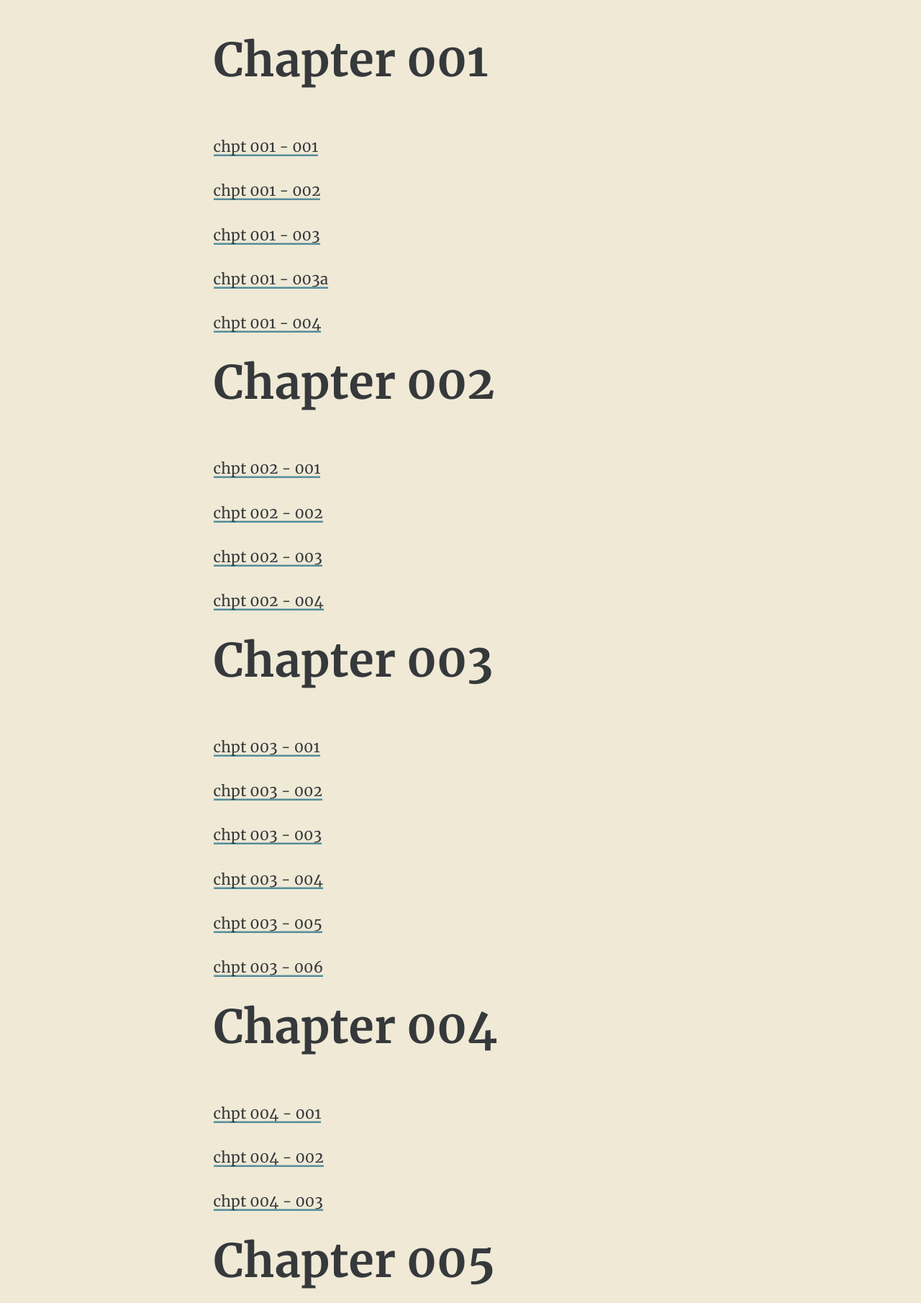
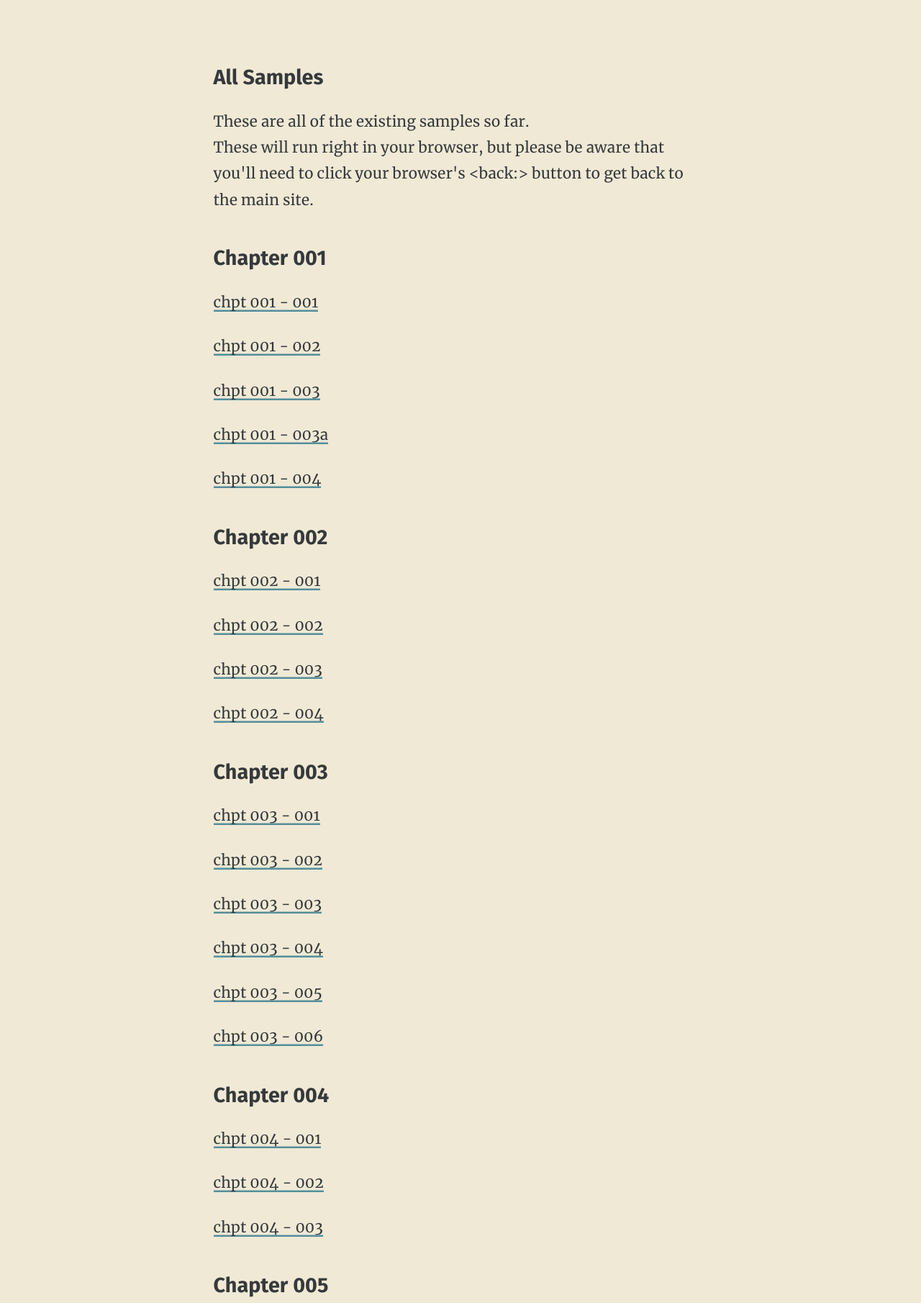
Before and after one commit to raddevus/MakeGamesWithJSWeb, an Astro site: page /about in a window 1280 px wide. Shown: the part 110-1920 px from the top of the page at 72% size. Built offline with nearby package versions, Linux system fonts and the light colour scheme; Astro itself is replaced by a stand-in of ours; no server answers.

Commit message:
Updated about page to include a description and various style changes.

```diff
--- a/src/pages/about.astro
+++ b/src/pages/about.astro
@@ -8,40 +8,43 @@ const permalink = `${Astro.site.href}about`;
 
 <BaseLayout title={title} description={description} permalink={permalink} current="about">
    <div class="container">
-   <h1>Chapter 001</h1>
+      <h2>All Samples</h2>
+      <p>These are all of the existing samples so far.<br>
+      These will run right in your browser, but please be aware that you'll need to click your browser's &lt;back:&gt; button to get back to the main site.  </p>
+   <h2>Chapter 001</h2>
 <p><a href="code/chpt001/chpt001-001.htm">chpt 001 - 001</a></p>
 <p><a href="code/chpt001/chpt001-002.htm">chpt 001 - 002</a></p>
 <p><a href="code/chpt001/chpt001-003.htm">chpt 001 - 003</a></p>
 <p><a href="code/chpt001/chpt001-003a.htm">chpt 001 - 003a</a></p>
 <p><a href="code/chpt001/chpt001-004.htm">chpt 001 - 004</a></p>
-<h1>Chapter 002</h1>
+<h2>Chapter 002</h2>
 <p><a href="code/chpt002/chpt002-001.htm">chpt 002 - 001</a></p>
 <p><a href="code/chpt002/chpt002-002.htm">chpt 002 - 002</a></p>
 <p><a href="code/chpt002/chpt002-003.htm">chpt 002 - 003</a></p>
 <p><a href="code/chpt002/chpt002-004.htm">chpt 002 - 004</a></p>
-<h1>Chapter 003</h1>
+<h2>Chapter 003</h2>
 <p><a href="code/chpt003/chpt003-001.htm">chpt 003 - 001</a></p>
 <p><a href="code/chpt003/chpt003-002.htm">chpt 003 - 002</a></p>
 <p><a href="code/chpt003/chpt003-003.htm">chpt 003 - 003</a></p>
 <p><a href="code/chpt003/chpt003-004.htm">chpt 003 - 004</a></p>
 <p><a href="code/chpt003/chpt003-005.htm">chpt 003 - 005</a></p>
 <p><a href="code/chpt003/chpt003-006.htm">chpt 003 - 006</a></p>
-<h1>Chapter 004</h1>
+<h2>Chapter 004</h2>
 <p><a href="code/chpt004/chpt004-001.htm">chpt 004 - 001</a></p>
 <p><a href="code/chpt004/chpt004-002.htm">chpt 004 - 002</a></p>
 <p><a href="code/chpt004/chpt004-003.htm">chpt 004 - 003</a></p>
-<h1>Chapter 005</h1>
+<h2>Chapter 005</h2>
 <p><a href="code/chpt005/chpt005-001.htm">chpt 005 - 001</a></p>
 <p><a href="code/chpt005/chpt005-002.htm">chpt 005 - 002</a></p>
 <p><a href="code/chpt005/chpt005-003.htm">chpt 005 - 003</a></p>
-<h1>Chapter 006</h1>
+<h2>Chapter 006</h2>
 The bunny asset used in the first 3 samples is from the artist (<a href="https://x.com/Cup_Nooble_" target="_blank">@Cup_Nooble_ - X.com</a>) </br>
 See more of their assets at itch.io => <a href="https://cupnooble.itch.io/sprout-lands-asset-pack" target="_blank">sprout lands asset pack</a>
 <p><a href="code/chpt006/chpt006-001.htm">chpt 006 - 001</a></p>
 <p><a href="code/chpt006/chpt006-002.htm">chpt 006 - 002</a></p>
 <p><a href="code/chpt006/chpt006-003.htm">chpt 006 - 003</a></p>
 <p><a href="code/chpt006/chpt006-004.htm">chpt 006 - 004</a></p>
-<h1>Chapter 007</h1> (added 2025-02-20)
+<h2>Chapter 007</h2> (added 2025-02-20)
 <h3>Adding Ability to Handle Mobile Touch</h3>
 <p><a href="code/chpt007/chpt007-001.htm">chpt 007 - 001</a></p>
 <p><a href="code/chpt007/chpt007-002.htm">chpt 007 - 002</a></p>
```
